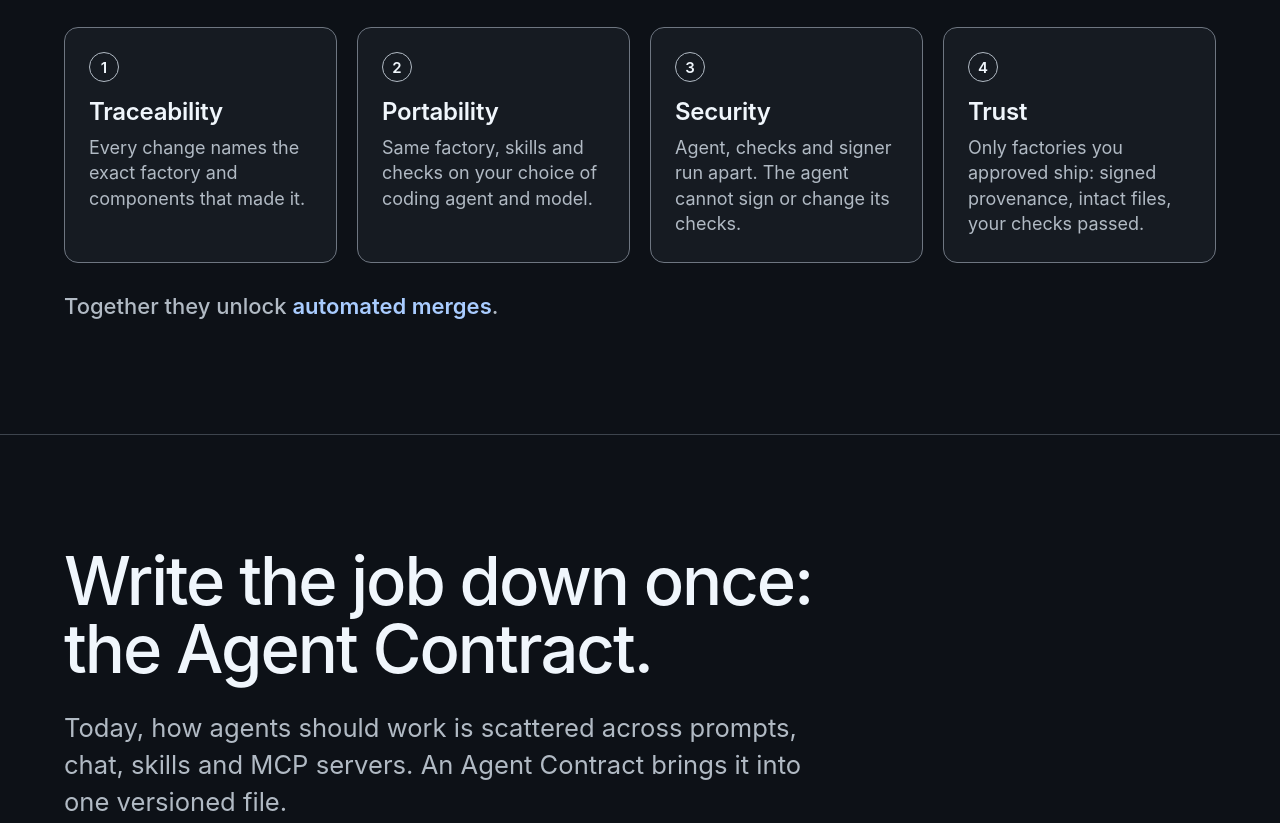
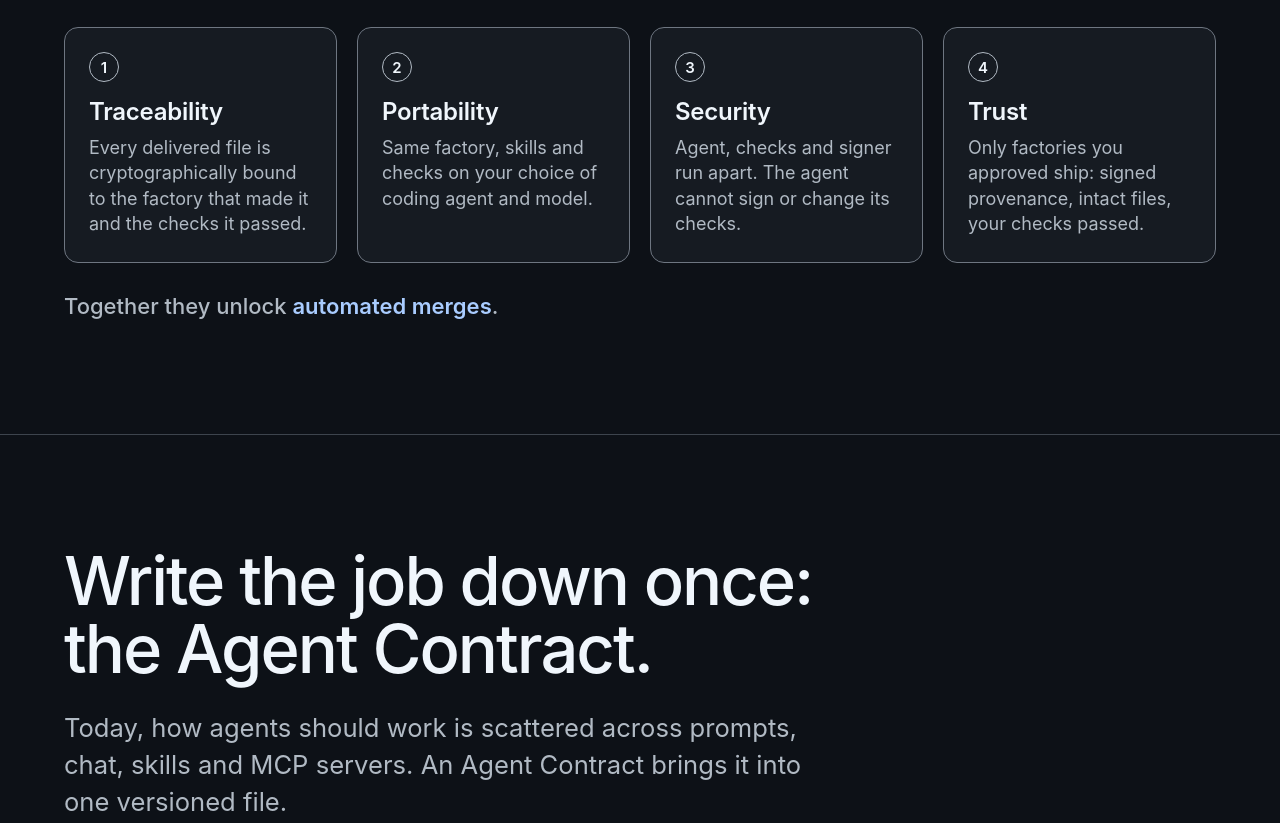
Before and after one commit to danielmeppiel/apmx, an Astro site in the folder site/: page / in a window 1280 px wide. Shown: the part 1640-2463 px from the top of the page. Built offline with nearby package versions, Linux system fonts and the light colour scheme; Astro itself is replaced by a stand-in of ours; a web font is replaced by a local one.

Commit message:
Site: traceability as cryptographic binding to factory and checks
Co-authored-by: Copilot App <223556219+Copilot@users.noreply.github.com>
Copilot-Session: 0a770926-455d-469d-84c5-9ed573073600

```diff
--- a/site/src/components/Properties.astro
+++ b/site/src/components/Properties.astro
@@ -5,7 +5,7 @@ interface Props { labelledby?: string }
 const { labelledby } = Astro.props;
 const docs = (path: string) => `${import.meta.env.BASE_URL}docs/${path}`;
 const items = [
-  ['Traceability', 'Every change names the exact factory and components that made it.', docs('receipt/')],
+  ['Traceability', 'Every delivered file is cryptographically bound to the factory that made it and the checks it passed.', docs('receipt/')],
   ['Portability', 'Same factory, skills and checks on your choice of coding agent and model.', docs('any-harness/')],
   ['Security', 'Agent, checks and signer run apart. The agent cannot sign or change its checks.', docs('accept-prs/#1-produce-in-ci')],
   ['Trust', 'Only factories you approved ship: signed provenance, intact files, your checks passed.', docs('accept-prs/#2-pin-what-you-accept')],
```
